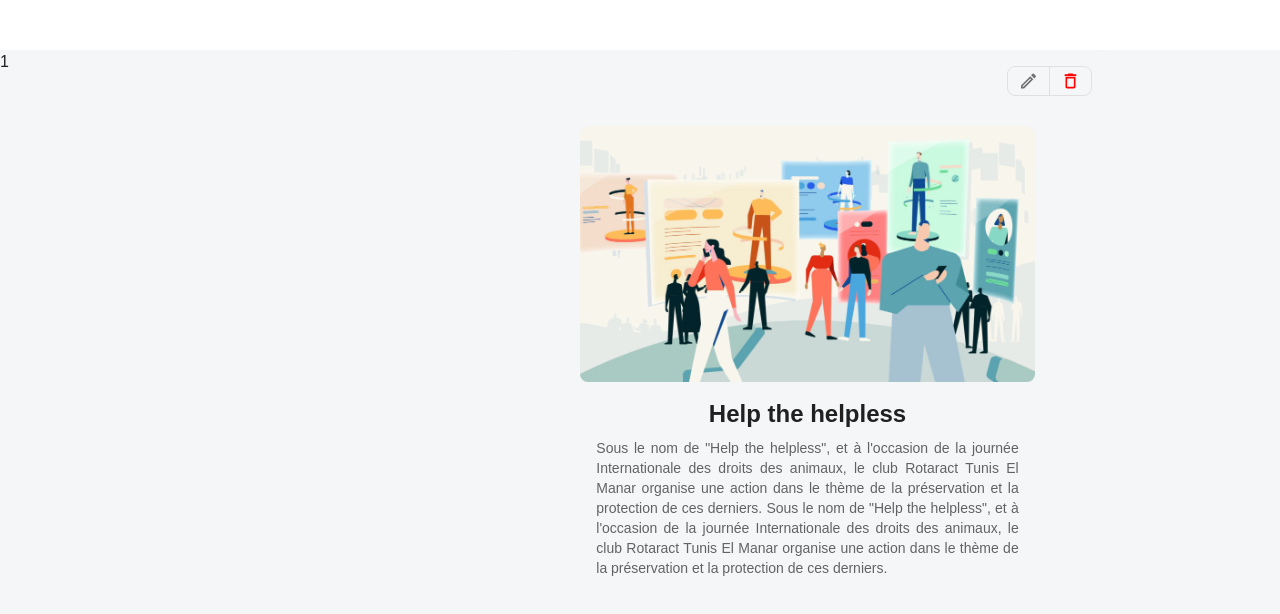
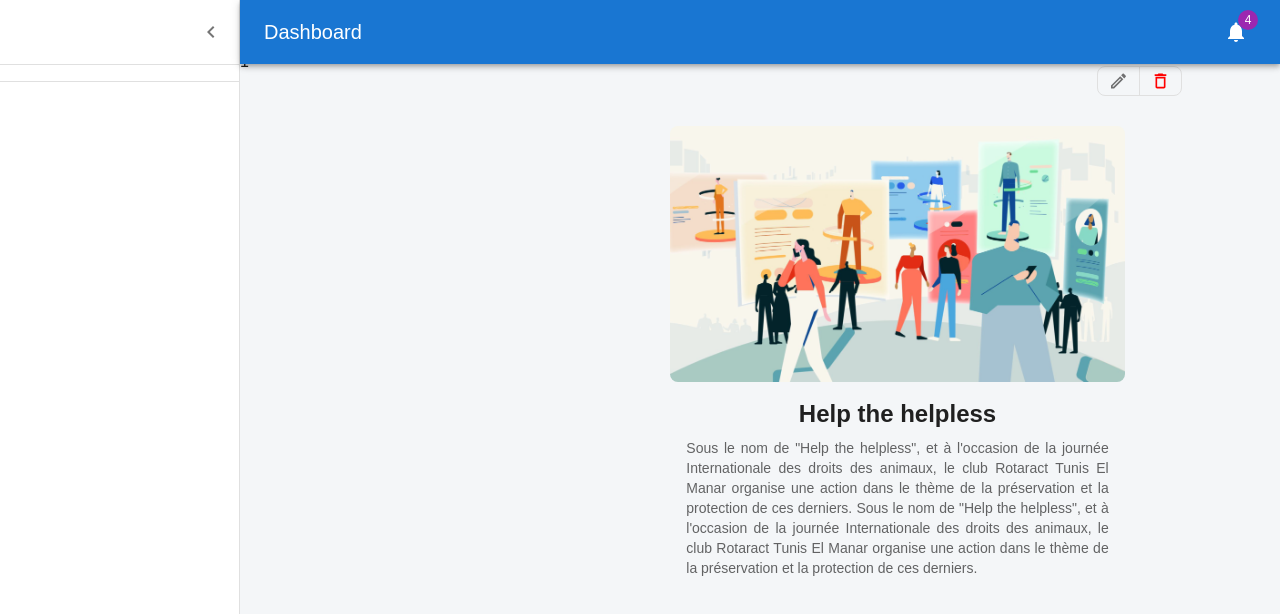
Before and after one commit to abderbj/dashboard-PAT-frontend, a React (Create React App) app: page /articles in a window 1280 px wide. Shown: the top 614 px of the page. Built offline with nearby package versions, Linux system fonts and the light colour scheme; what webfontloader would draw is missing.

Commit message:
a layout component, has nav+side and dynamic main

```diff
--- a/src/App.js
+++ b/src/App.js
@@ -14,6 +14,7 @@ import EventsCalendarPage from './pages/Calendar';
 import StatisticCard from "./components/StatisticCard";
 import Chart from "./components/Chart";
 import ToDoPage from "./pages/ToDo";
+import Dashboard from './DashboardLayout/Dashboard';
 
 const theme = createTheme({
   typography: {
@@ -297,6 +298,7 @@ function App() {
       title:'Review with HR'
      }
   ]
+
   return (
     <div className="App">
       {/* <Chart props={props} /> */}
@@ -305,6 +307,8 @@ function App() {
       <ThemeProvider theme={theme}>
         <CssBaseline />
         <Router>
+        <Dashboard>
+
           <Routes>
             <Route path="/" element={<Login />} />
             <Route path="/signup" element={<Signup />} />
@@ -314,9 +318,10 @@ function App() {
               path="/calendar"
               element={<EventsCalendarPage events={events} />}
             />
-            <Route path="/articles" element={<ArticlesPage />} />
             <Route path="/todo" element={<ToDoPage toDoTasks={toDoTasks} />} />
+            <Route path="/articles" element={<ArticlesPage/>} />
           </Routes>
+        </Dashboard>
         </Router>
       </ThemeProvider>
     </div>
--- /dev/null
+++ b/src/DashboardLayout/Dashboard.js
@@ -0,0 +1,35 @@
+import * as React from 'react';
+import { createTheme, ThemeProvider } from '@mui/material/styles';
+import CssBaseline from '@mui/material/CssBaseline';
+
+import Box from '@mui/material/Box';
+
+import Typography from '@mui/material/Typography';
+
+import Link from '@mui/material/Link';
+
+import SideBar from './SideBar';
+import NavBar from './NavBar';
+
+export default function Dashboard(props) {
+  return (
+
+      <Box sx={{ display: 'flex' }}>
+        <CssBaseline />
+        <NavBar></NavBar>
+        <SideBar></SideBar>
+        <Box
+          component="main"
+          sx={{
+            flexGrow: 1,
+            height: '100vh',
+            overflow: 'auto',
+          }}
+        >
+        {/* insert main content here */}
+        {props.children}
+        </Box>
+      </Box>
+
+  );
+}
--- /dev/null
+++ b/src/DashboardLayout/NavBar.js
@@ -0,0 +1,58 @@
+import * as React from 'react';
+import { styled} from '@mui/material/styles';
+import MuiAppBar from '@mui/material/AppBar';
+import Toolbar from '@mui/material/Toolbar';
+import Typography from '@mui/material/Typography';
+import IconButton from '@mui/material/IconButton';
+import Badge from '@mui/material/Badge';
+import MenuIcon from '@mui/icons-material/Menu';
+import NotificationsIcon from '@mui/icons-material/Notifications';
+
+
+
+
+export default function NavBar() {
+    const AppBar = styled(MuiAppBar, {
+        shouldForwardProp: (prop) => prop !== 'open',
+      })(({ theme, open }) => ({
+        zIndex: theme.zIndex.drawer + 1,
+        transition: theme.transitions.create(['width', 'margin'], {
+          easing: theme.transitions.easing.sharp,
+          duration: theme.transitions.duration.leavingScreen,
+        }),
+        ...(open && {
+          marginLeft: 240,
+          width: `calc(100% - ${240}px)`,
+          transition: theme.transitions.create(['width', 'margin'], {
+            easing: theme.transitions.easing.sharp,
+            duration: theme.transitions.duration.enteringScreen,
+          }),
+        }),
+      }));
+
+      return(
+        <AppBar position="absolute" open={open}>
+        <Toolbar
+          sx={{
+            pr: '24px', // keep right padding when drawer closed
+          }}
+        >
+
+          <Typography
+            component="h1"
+            variant="h6"
+            color="inherit"
+            noWrap
+            sx={{ flexGrow: 1 }}
+          >
+            Dashboard
+          </Typography>
+          <IconButton color="inherit">
+            <Badge badgeContent={4} color="secondary">
+              <NotificationsIcon />
+            </Badge>
+          </IconButton>
+        </Toolbar>
+      </AppBar>
+      );
+}
--- /dev/null
+++ b/src/DashboardLayout/SideBar.js
@@ -0,0 +1,74 @@
+
+import * as React from 'react';
+import { styled, createTheme, ThemeProvider } from '@mui/material/styles';
+import CssBaseline from '@mui/material/CssBaseline';
+import MuiDrawer from '@mui/material/Drawer';
+import Box from '@mui/material/Box';
+import MuiAppBar from '@mui/material/AppBar';
+import Toolbar from '@mui/material/Toolbar';
+import List from '@mui/material/List';
+import Typography from '@mui/material/Typography';
+import Divider from '@mui/material/Divider';
+import IconButton from '@mui/material/IconButton';
+import Badge from '@mui/material/Badge';
+import Container from '@mui/material/Container';
+import Grid from '@mui/material/Grid';
+import Paper from '@mui/material/Paper';
+import Link from '@mui/material/Link';
+import MenuIcon from '@mui/icons-material/Menu';
+import ChevronLeftIcon from '@mui/icons-material/ChevronLeft';
+import NotificationsIcon from '@mui/icons-material/Notifications';
+
+
+const drawerWidth = 240;
+const Drawer = styled(MuiDrawer, { shouldForwardProp: (prop) => prop !== 'open' })(
+  ({ theme, open }) => ({
+    '& .MuiDrawer-paper': {
+      position: 'relative',
+      whiteSpace: 'nowrap',
+      width: drawerWidth,
+      transition: theme.transitions.create('width', {
+        easing: theme.transitions.easing.sharp,
+        duration: theme.transitions.duration.enteringScreen,
+      }),
+      boxSizing: 'border-box',
+      ...(!open && {
+        overflowX: 'hidden',
+        transition: theme.transitions.create('width', {
+          easing: theme.transitions.easing.sharp,
+          duration: theme.transitions.duration.leavingScreen,
+        }),
+        width: theme.spacing(7),
+        [theme.breakpoints.up('sm')]: {
+          width: theme.spacing(9),
+        },
+      }),
+    },
+  }),
+);
+
+export default function SideBar(props) {
+
+      return(
+        <Drawer variant="permanent" open={open}>
+          <Toolbar
+            sx={{
+              display: 'flex',
+              alignItems: 'center',
+              justifyContent: 'flex-end',
+              px: [1],
+            }}
+          >
+            <IconButton onClick={console.log("toggle drawer")}>
+              <ChevronLeftIcon />
+            </IconButton>
+          </Toolbar>
+          <Divider />
+          <List component="nav">
+            {console.log("test")}
+            <Divider sx={{ my: 1 }} />
+            {console.log("test")}
+          </List>
+        </Drawer>
+      );
+}
```
